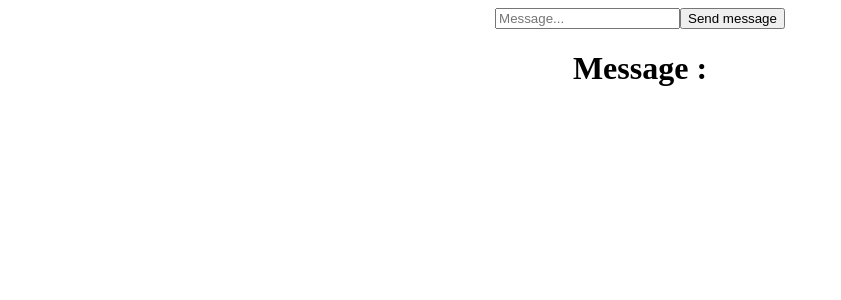
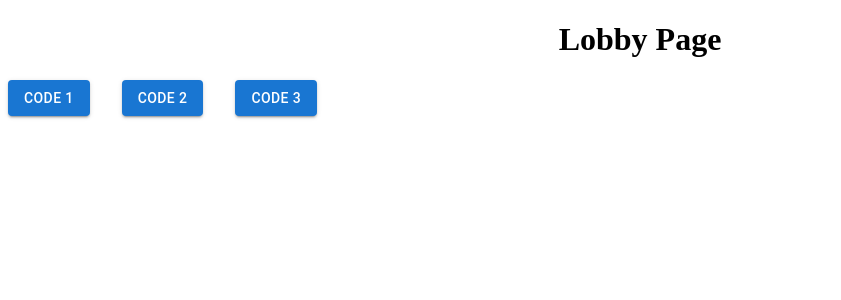
Before and after one commit to supermendel/HomeAssignment, a React (Create React App) app in the folder client/: page /lobby in a window 1280 px wide. Shown: the top 300 px of the page, without its empty margins (0-841 px from the left). Built offline with nearby package versions, Linux system fonts and the light colour scheme; no server answers.

Commit message:
setting up routes

```diff
--- a/client/package.json
+++ b/client/package.json
@@ -3,11 +3,15 @@
   "version": "0.1.0",
   "private": true,
   "dependencies": {
+    "@emotion/react": "^11.11.1",
+    "@emotion/styled": "^11.11.0",
+    "@mui/material": "^5.14.19",
     "@testing-library/jest-dom": "^5.17.0",
     "@testing-library/react": "^13.4.0",
     "@testing-library/user-event": "^13.5.0",
     "react": "^18.2.0",
     "react-dom": "^18.2.0",
+    "react-router-dom": "^6.20.1",
     "react-scripts": "5.0.1",
     "socket.io-client": "^4.7.2",
     "web-vitals": "^2.1.4"
--- a/client/src/App.js
+++ b/client/src/App.js
@@ -1,14 +1,15 @@
 
 import './App.css';
 import io from 'socket.io-client'
-import { useEffect ,useState  } from 'react';
+import {BrowserRouter,Routes,Route} from 'react-router-dom';
+import LobbyPage from './Pages/LobbyPage';
+
+
 const socket = io.connect('http://localhost:5000');
 
 function App() {
-
-  const[text,setText] = useState("");
-  const[textReceived,setTextReceived] = useState("");
-  const sendMessage= ()=>{
+/*
+  const sendMessage= () =>{
     socket.emit('send-message',{text});
   }
 
@@ -16,17 +17,17 @@ function App() {
    socket.on('receive-message',(data)=>{
     setTextReceived(data.text)
    })
-  },[socket]);
+  },[socket]); */
 
   return (
     <div className="App">
-      <input placeholder='Message...' onChange={(event)=>{
-        setText(event.target.value);
-      }}/>
-      <button onClick={sendMessage}>Send message</button>
+     <BrowserRouter>
+     <Routes>
+      <Route index element = {<LobbyPage socket={socket}/>}></Route>
+      <Route path="/lobby" element = {<LobbyPage socket={socket}/>}></Route>
+     </Routes>
+     </BrowserRouter>
 
-      <h1> Message :  </h1>
-      {textReceived}
     </div>
   );
 }
--- /dev/null
+++ b/client/src/Pages/LobbyPage.js
@@ -0,0 +1,25 @@
+
+
+import Stack from '@mui/material/Stack';
+import Button from '@mui/material/Button';
+
+const LobbyPage = ({socket}) => {
+
+    return (
+        <div className="lobbypage">
+            <div className="content">
+                <h1>Lobby Page</h1>
+            <div className='buttons'>
+            <Stack alignSelf={'center'} spacing={4} direction="row">
+                <Button  variant="contained">Code 1</Button>
+                <Button variant="contained">Code 2</Button>
+                <Button variant="contained">Code 3</Button>
+            </Stack>
+
+            </div>
+            </div>
+        </div>
+     );
+}
+
+export default LobbyPage ;
```
Also changed, not shown: client/src/Pages/CodeBlockPage.js (added, +31 -0 lines), 2 other files (tests, documents, lock files or other folders).
